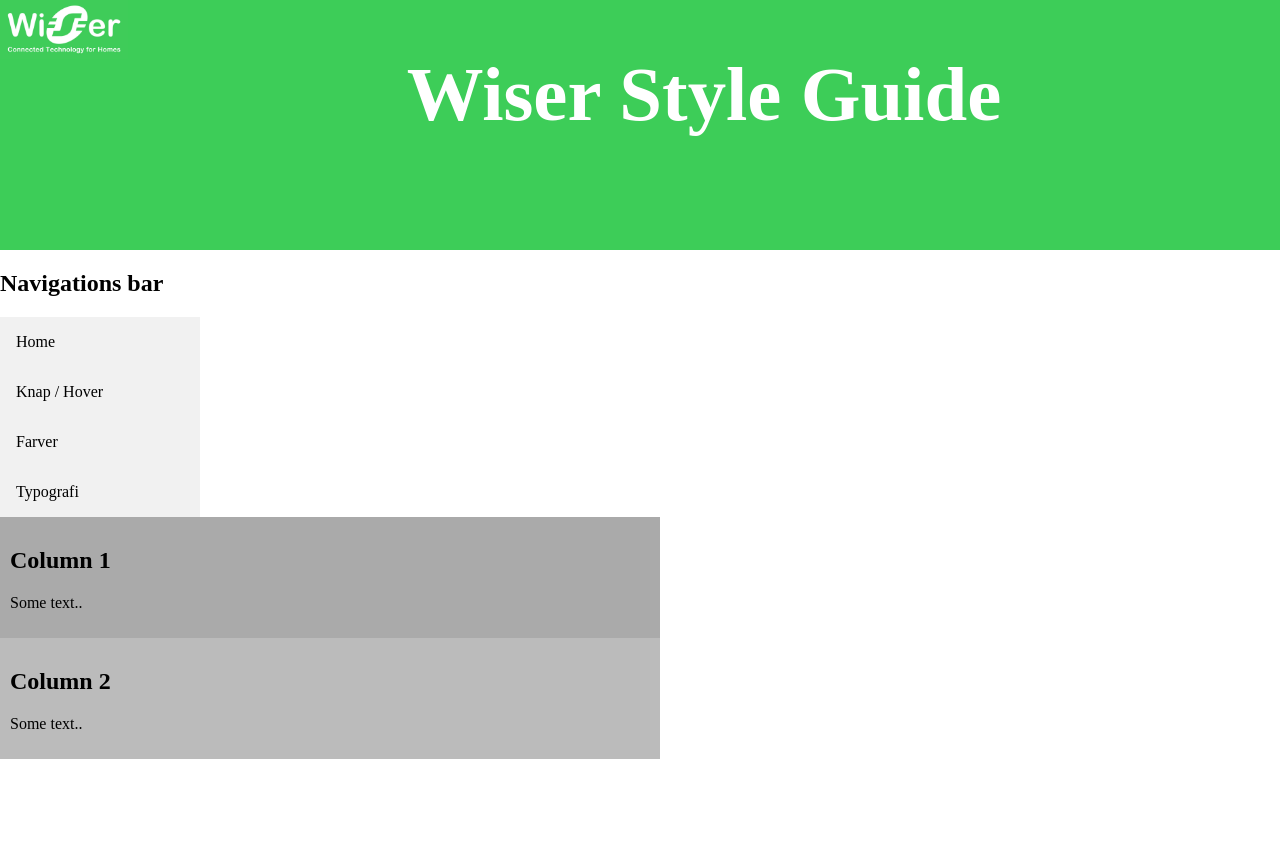
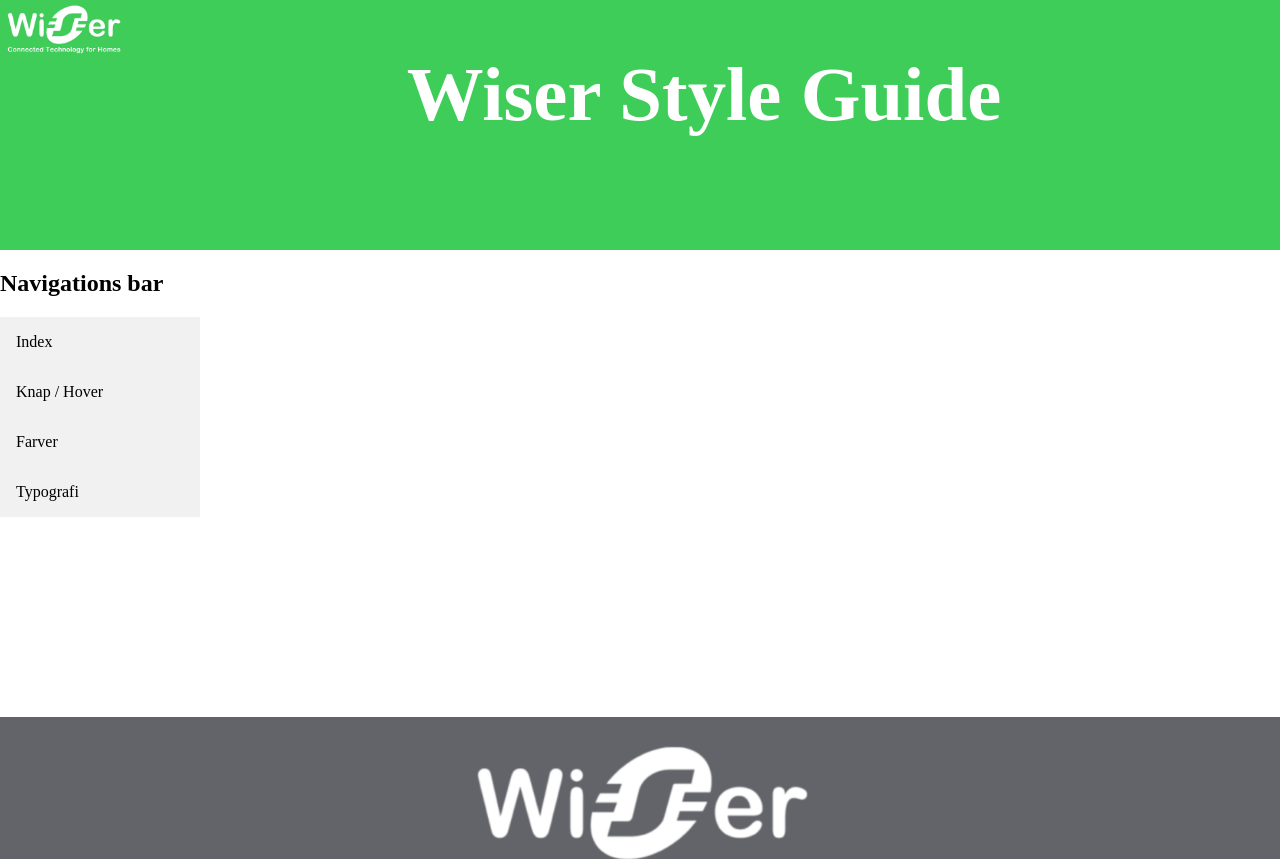
Before and after one commit to Degistive01/StyleGuide-Eksamen, a plain HTML site: page index.html in a window 1280 px wide. Shown: the top 859 px of the page. Drawn offline with Linux system fonts and the light colour scheme.

Commit message:
Update index.html

```diff
--- a/index.html
+++ b/index.html
@@ -18,25 +18,15 @@
             <h1>Wiser Style Guide</h1>
         </div>
     </div>
+
     <h2>Navigations bar</h2>
+
     <ul>
-        <li><a href="index.html">Home</a></li>
+        <li><a href="index.html">Index</a></li>
         <li><a href="Buttons.html">Knap / Hover </a></li>
         <li><a href="Farver.html">Farver</a></li>
         <li><a href="Fonts.html">Typografi</a></li>
     </ul>
-    <div class="row">
-        <div class="column" style="background-color:#aaa;">
-            <h2>Column 1</h2>
-            <p>Some text..</p>
-        </div>
-        <div class="column" style="background-color:#bbb;">
-            <h2>Column 2</h2>
-            <p>Some text..</p>
-        </div>
-    </div>
-
-
 
     <footer>
         <div id="page-container3">
```
